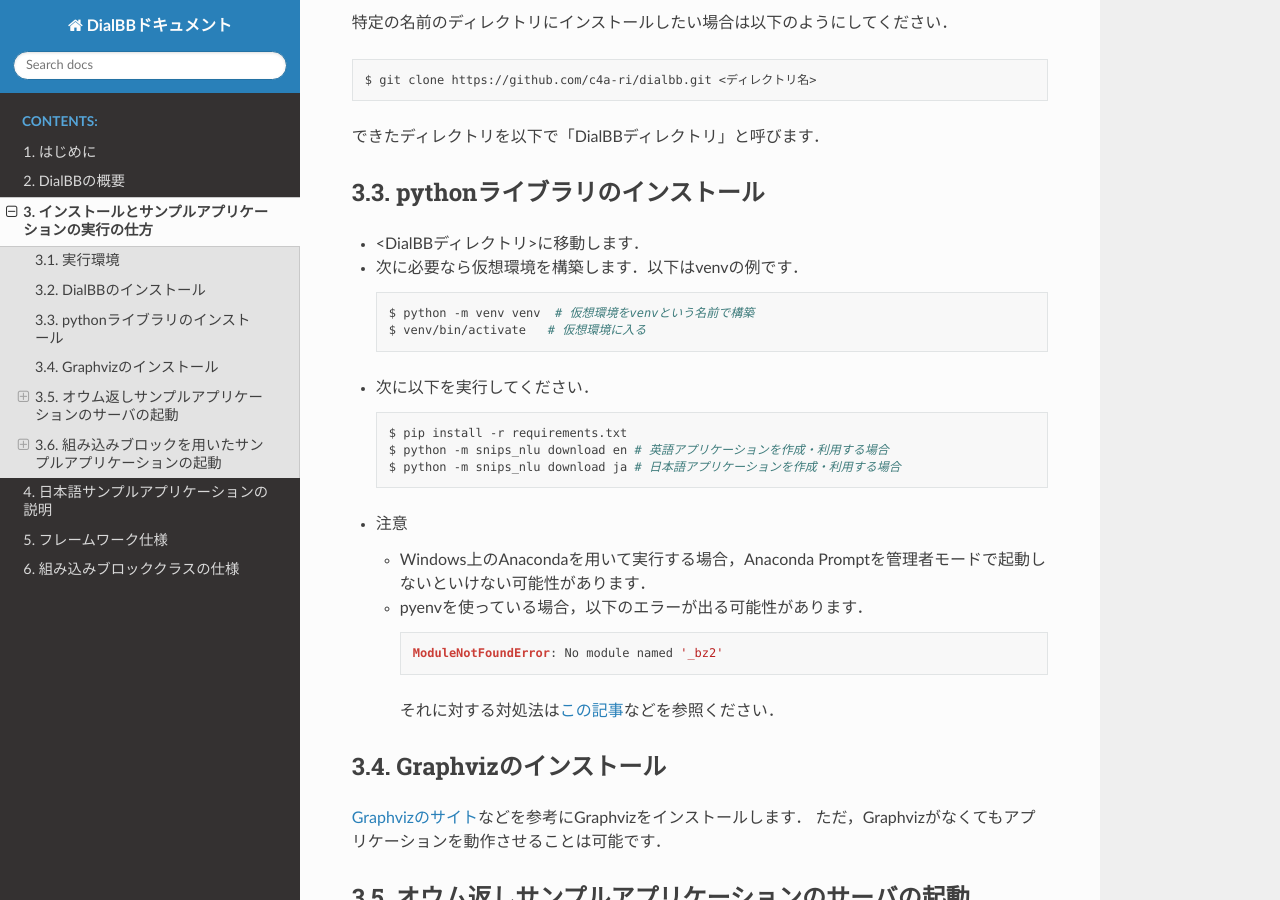
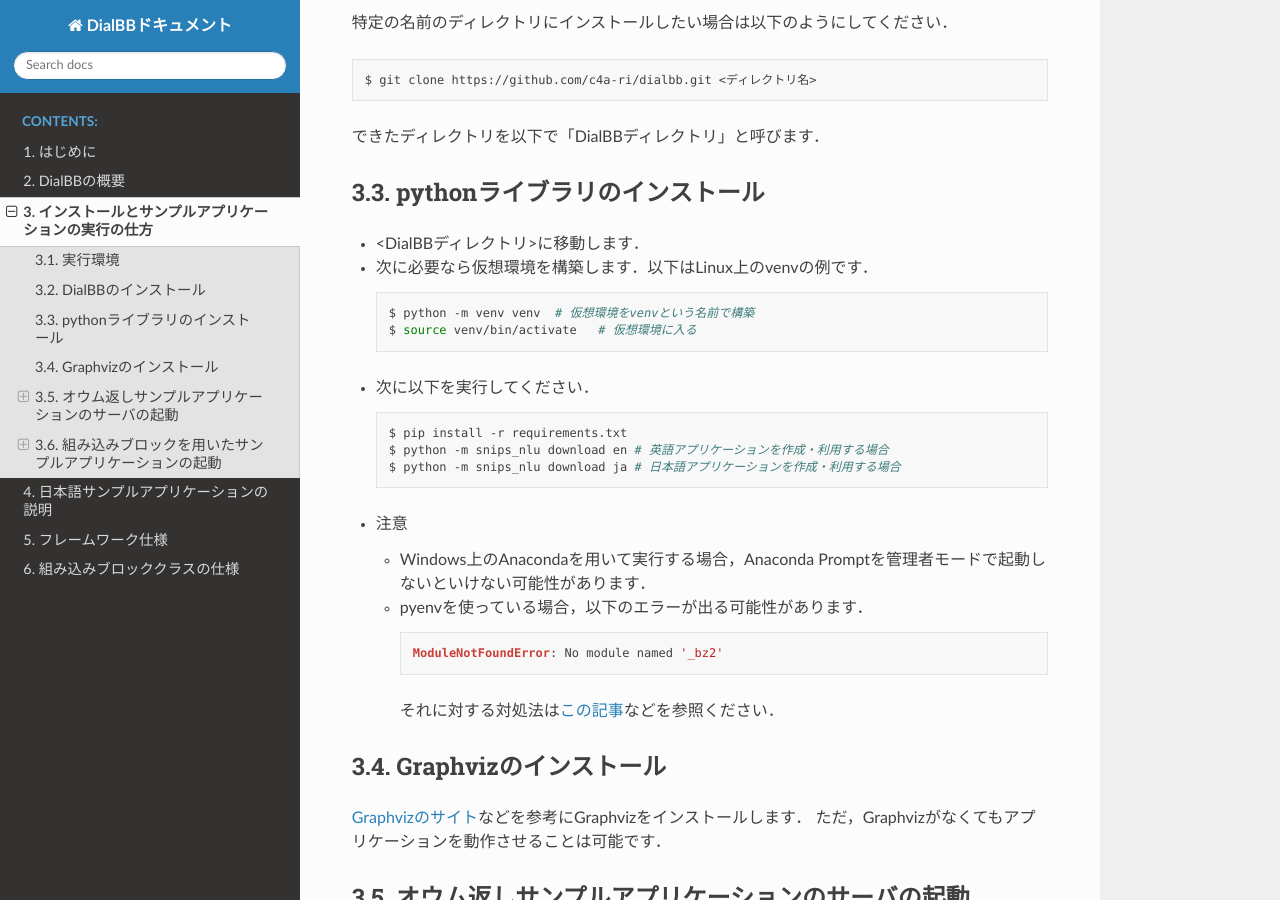
Before and after one commit to c4a-ri/dialbb, a Sphinx documentation site: the page built from docs/document-ja/source/03_install.md, in a window 1280 px wide and 900 px high, scrolled down 767 px. Built offline with Sphinx 7.4.7 and the Read the Docs theme 2.0.0, drawn with Linux system fonts in a browser that asks for light colours.

Commit message:
venv in doc fixed

````diff
--- a/docs/document-ja/source/03_install.md
+++ b/docs/document-ja/source/03_install.md
@@ -35,11 +35,11 @@
 
 - <DialBBディレクトリ>に移動します．
 
-- 次に必要なら仮想環境を構築します．以下はvenvの例です．
+- 次に必要なら仮想環境を構築します．以下はLinux上のvenvの例です．
 
   ```sh
   $ python -m venv venv  # 仮想環境をvenvという名前で構築
-  $ venv/bin/activate   # 仮想環境に入る
+  $ source venv/bin/activate   # 仮想環境に入る
   ```
 
 - 次に以下を実行してください．
````
Also changed, not shown: 2 other files.
